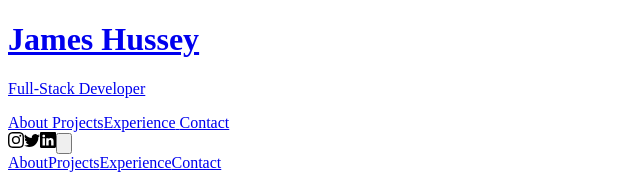
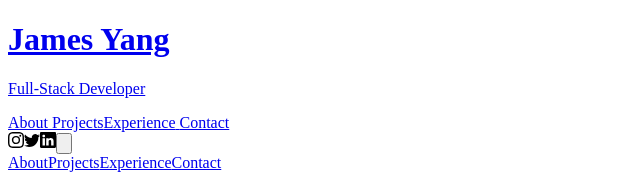
Before and after one commit to oncecreation/simfolio, a Next.js app: page / in a window 1280 px wide. Shown: the top 174 px of the page, without its empty margins (0-640 px from the left). Built offline with nearby package versions, Linux system fonts and the light colour scheme.

Commit message:
main: change name

```diff
--- a/components/ContainerBlock.js
+++ b/components/ContainerBlock.js
@@ -8,7 +8,7 @@ export default function ContainerBlock({ children, ...customMeta }) {
   const router = useRouter();
 
   const meta = {
-    title: "James Hussey - Professional Full-stack Web Developer",
+    title: "James Yang - Professional Full-stack Web Developer",
     description: `I've been developing websites for 5 years straight. Get in touch with me to know more.`,
     image: "/avatar.png",
     type: "website",
@@ -29,7 +29,7 @@ export default function ContainerBlock({ children, ...customMeta }) {
           href={`https://yourwebsite.com${router.asPath}`}
         />
         <meta property="og:type" content={meta.type} />
-        <meta property="og:site_name" content="James Hussey" />
+        <meta property="og:site_name" content="James Yang" />
         <meta property="og:description" content={meta.description} />
         <meta property="og:title" content={meta.title} />
         <meta property="og:image" content={meta.image} />
--- a/constants/data.js
+++ b/constants/data.js
@@ -1,6 +1,6 @@
 const userData = {
-  githubUsername: "jameshussey474",
-  name: "James Hussey",
+  githubUsername: "jiangdong-tiger",
+  name: "James Yang",
   designation: "Full-Stack Developer",
   avatarUrl: "/avatar.png",
   email: "jameshussey474@gmail.com",
--- a/pages/experience.js
+++ b/pages/experience.js
@@ -4,7 +4,7 @@ import Experience from "@components/Experience";
 
 export default function experience() {
   return (
-    <ContainerBlock title="Experience - James Hussey">
+    <ContainerBlock title="Experience - James Yang">
       <Experience />
     </ContainerBlock>
   );
--- a/pages/index.js
+++ b/pages/index.js
@@ -10,7 +10,7 @@ import repositories from '@constants/github';
 export default function Home() {
   return (
     <ContainerBlock
-      title="James Hussey - Developer, Writer, Creator"
+      title="James Yang - Developer, Writer, Creator"
       description="This is a template built specifically for my blog - Creating a developer portfolio that gets you a job."
     >
       <Hero />
--- a/pages/projects.js
+++ b/pages/projects.js
@@ -4,7 +4,7 @@ import Projects from "@components/Projects";
 
 export default function projects() {
   return (
-    <ContainerBlock title="Projects - James Hussey">
+    <ContainerBlock title="Projects - James Yang">
       <Projects />
     </ContainerBlock>
   );
```
Also changed, not shown: 2 other files (tests, documents, lock files or other folders).
